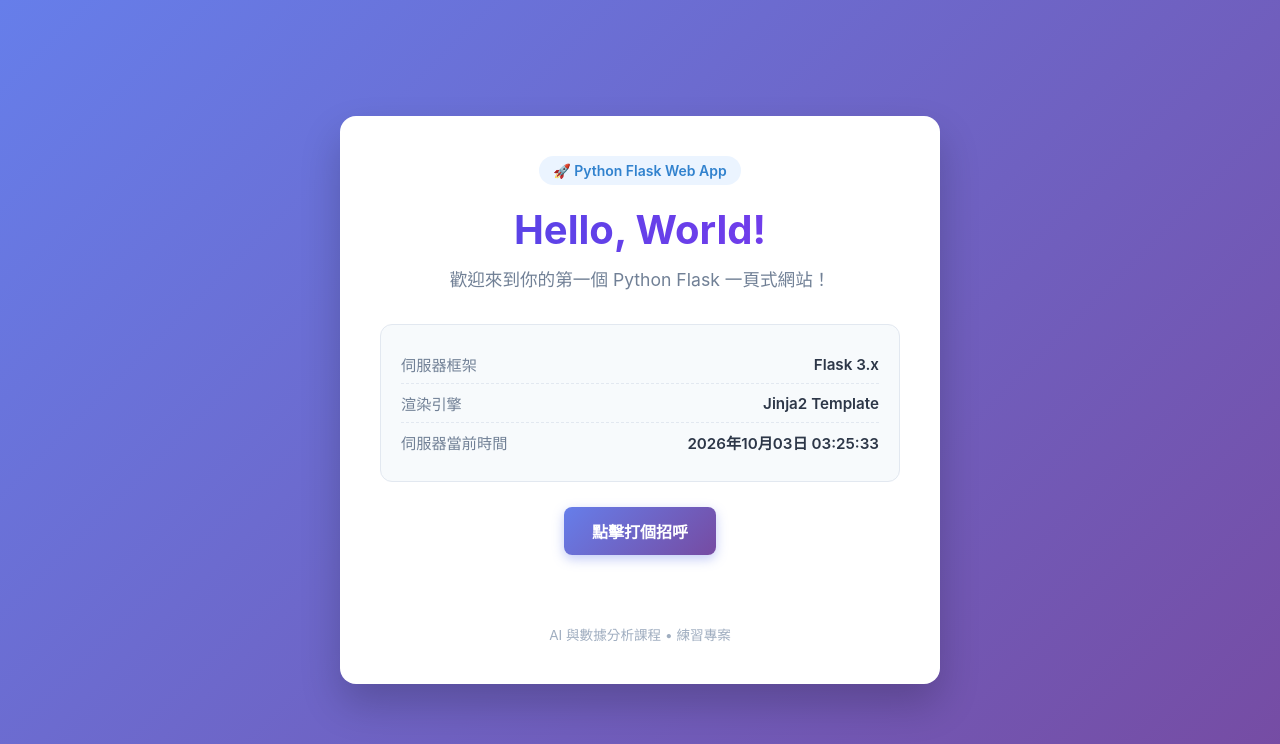
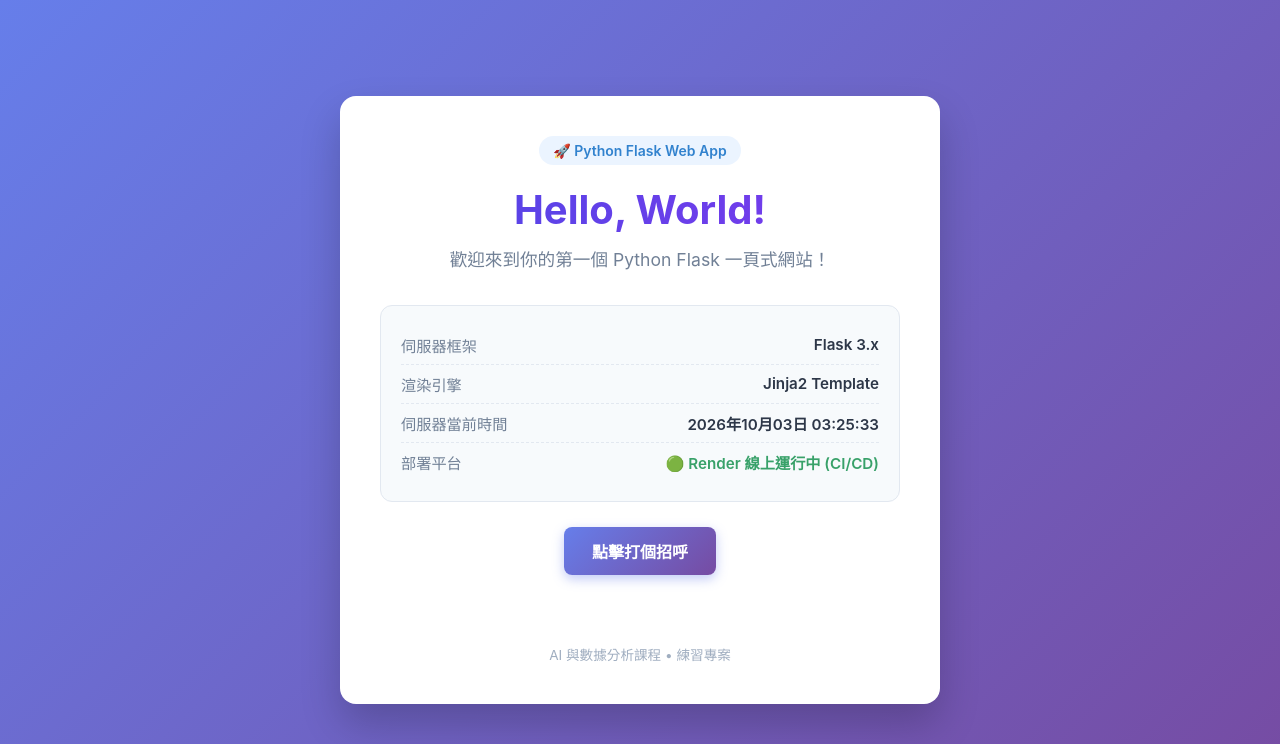
Before and after one commit to zoechen794/practice0929, a Flask app: page / in a window 1280 px wide. Shown: the top 744 px of the page. Run offline with Flask 3, Linux system fonts and the light colour scheme.

Commit message:
feat: add Render deployment status info to index page

```diff
--- a/templates/index.html
+++ b/templates/index.html
@@ -152,6 +152,10 @@
                 <span class="label">伺服器當前時間</span>
                 <span class="value">{{ current_time }}</span>
             </div>
+            <div class="info-row">
+                <span class="label">部署平台</span>
+                <span class="value" style="color: #38a169;">🟢 Render 線上運行中 (CI/CD)</span>
+            </div>
         </div>
 
         <button class="btn" onclick="sayHello()">點擊打個招呼</button>
```
